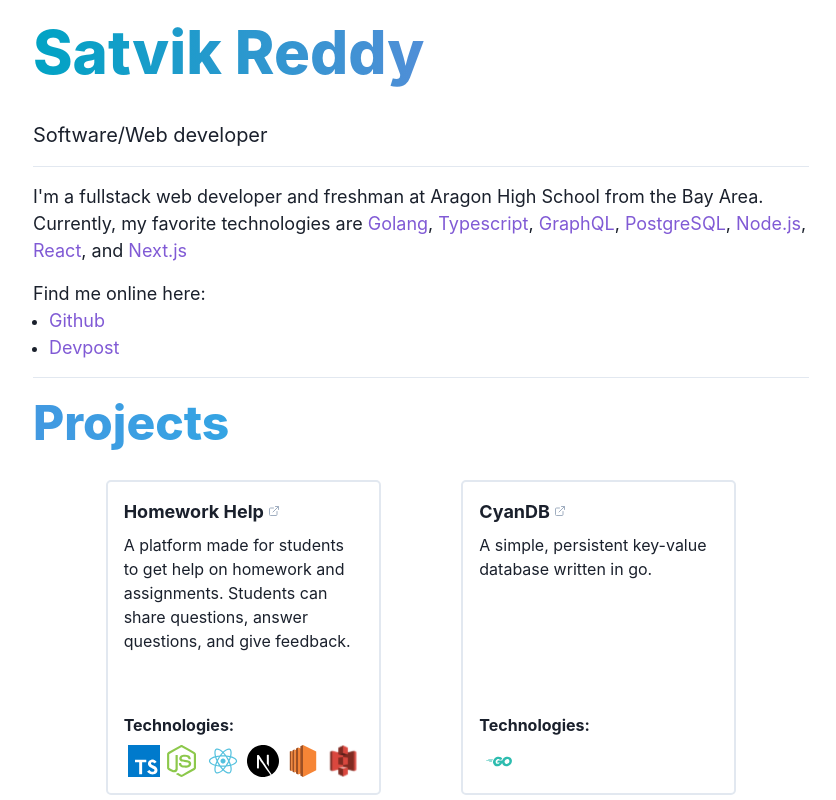
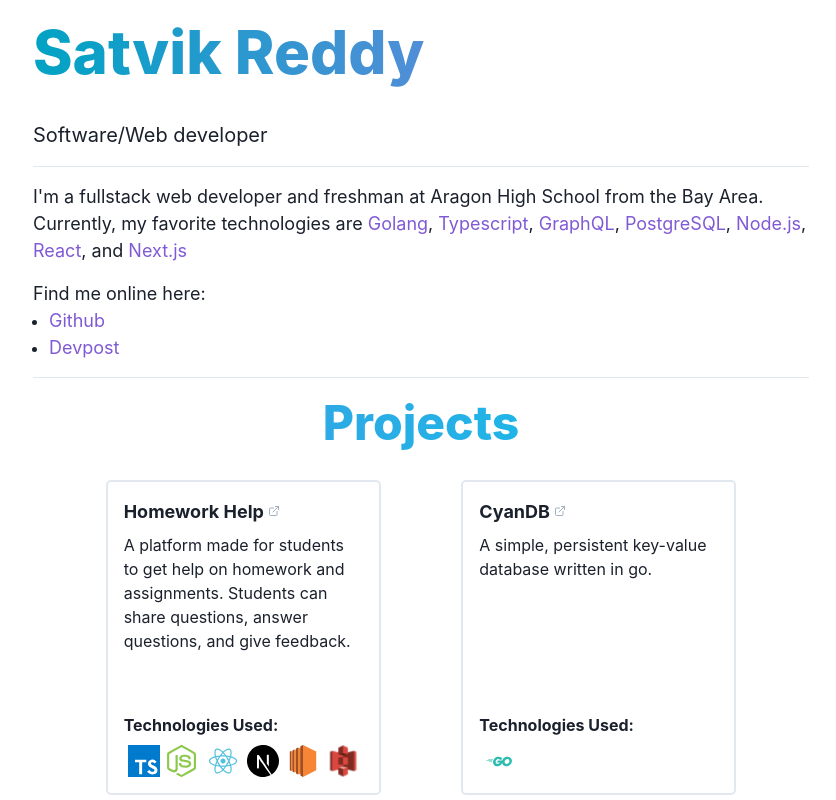
Before and after one commit to SatvikR/satvikreddy.com, a Next.js app: page / in a window 1280 px wide. Shown: the top 800 px of the page, without its empty margins (219-1055 px from the left). Built offline with nearby package versions, Linux system fonts and the light colour scheme.

Commit message:
changed wording

```diff
--- a/src/components/Project.tsx
+++ b/src/components/Project.tsx
@@ -64,7 +64,7 @@ export const Project: React.FC<ProjectProps> = ({ name, desc, tech, href }) => {
         <Text mb={2}>{desc}</Text>
       </LinkBox>
       <Text fontWeight="bold" mb={2}>
-        Technologies:
+        Technologies Used:
       </Text>
       <Flex>
         {tech.map((e, i) => {
--- a/src/components/Projects.tsx
+++ b/src/components/Projects.tsx
@@ -16,6 +16,7 @@ export const Projects: React.FC<ProjectsProps> = ({}) => {
         fontWeight="extrabold"
         my={4}
         pb={3}
+        textAlign="center"
       >
         Projects
       </Heading>
```
